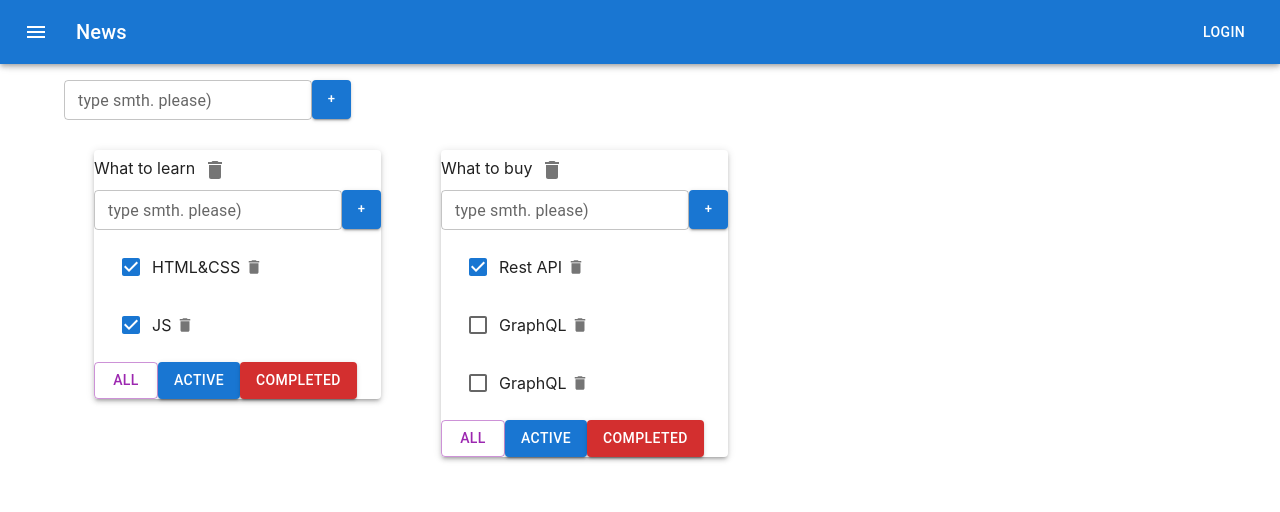
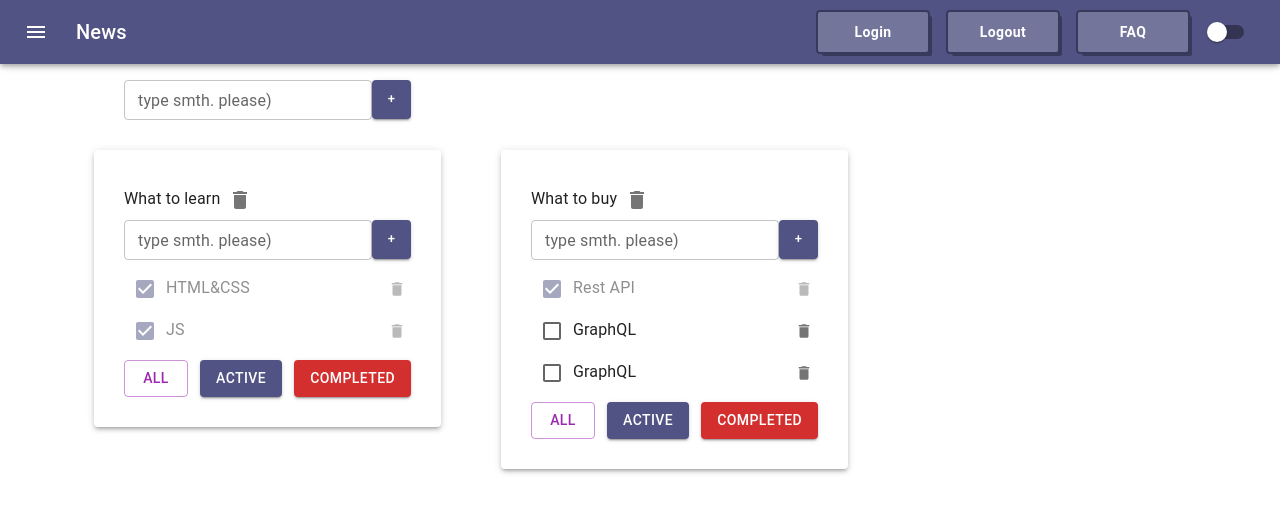
Before and after one commit to SanyaSkl/1-todolist, a React (Create React App) app: page / in a window 1280 px wide. Shown: the top 512 px of the page. Built offline with nearby package versions, Linux system fonts and the light colour scheme.

Commit message:
lesson todoList 7.2 materialUi

```diff
--- a/package.json
+++ b/package.json
@@ -7,6 +7,7 @@
     "@emotion/styled": "^11.13.0",
     "@mui/icons-material": "^6.1.5",
     "@mui/material": "^6.1.5",
+    "@mui/styled-engine-sc": "^6.1.5",
     "@testing-library/jest-dom": "^5.16.5",
     "@testing-library/react": "^13.4.0",
     "@testing-library/user-event": "^13.5.0",
@@ -18,6 +19,7 @@
     "react": "^18.2.0",
     "react-dom": "^18.2.0",
     "react-scripts": "5.0.1",
+    "styled-components": "^6.1.13",
     "typescript": "^4.8.4",
     "uuid": "^9.0.1",
     "web-vitals": "^2.1.4"
--- a/src/App.tsx
+++ b/src/App.tsx
@@ -7,6 +7,8 @@ import ButtonAppBar from "./ButtonAppBar";
 import Container from '@mui/material/Container'
 import Grid from '@mui/material/Grid2';
 import Paper from '@mui/material/Paper'
+import {createTheme, ThemeProvider} from '@mui/material/styles';
+import {CssBaseline} from "@mui/material";
 
 export type TaskType = {
     id: string
@@ -25,6 +27,7 @@ type TodolistType = {
 export type TasksStateType = {
     [key: string]: TaskType[]
 }
+type ThemeMode = 'dark' | 'light'
 
 function App() {
 
@@ -102,12 +105,27 @@ function App() {
         setTodoLists(todoLists.map(el => el.id === todolistId ? {...el, title} : el))
     }
 
+    const [themeMode, setThemeMode] = useState<ThemeMode>('light')
+    const theme = createTheme({
+        palette: {
+            mode: themeMode === 'light' ? 'light' : 'dark',
+            primary: {
+                main: '#505383',
+            },
+        },
+    });
+
+    const changeModeHandler = () => {
+        setThemeMode(themeMode === 'light' ? 'dark' : 'light')
+    }
+
     return (
         <div className="App">
+            <ThemeProvider theme={theme}>
                 <Container fixed>
-                <ButtonAppBar/>
+                    <ButtonAppBar onChange={changeModeHandler}/>
 
-                <Grid container>
+                    <Grid container sx={{ml: '60px'}}>
                         <AddItemForm addItem={addTodolist}/>
                     </Grid>
 
@@ -127,7 +145,7 @@ function App() {
 
                             return (
                                 <Grid sx={{p: '30px'}}>
-                                <Paper elevation={3}>
+                                    <Paper elevation={3} sx={{p: '30px'}}>
                                         <Todolist
                                             key={tl.id}
                                             todolistId={tl.id}
@@ -147,8 +165,9 @@ function App() {
                             )
                         })}
                     </Grid>
-
                 </Container>
+                <CssBaseline/>
+            </ThemeProvider>
         </div>
     );
 }
--- a/src/ButtonAppBar.tsx
+++ b/src/ButtonAppBar.tsx
@@ -3,13 +3,20 @@ import AppBar from '@mui/material/AppBar';
 import Box from '@mui/material/Box';
 import Toolbar from '@mui/material/Toolbar';
 import Typography from '@mui/material/Typography';
-import Button from '@mui/material/Button';
 import IconButton from '@mui/material/IconButton';
 import MenuIcon from '@mui/icons-material/Menu';
+import {MenuButton} from "./MenuButton";
+import {useTheme} from "@mui/material";
+import Switch from "@mui/material/Switch";
 
-export default function ButtonAppBar() {
+type Props = {
+    onChange: () => void
+}
+
+export default function ButtonAppBar({onChange}: Props) {
+    const theme = useTheme()
     return (
-        <Box sx={{ flexGrow: 1, paddingBottom:'80px'}}>
+        <Box sx={{flexGrow: 1, paddingBottom: '80px'}}>
             <AppBar position="fixed">
                 <Toolbar>
                     <IconButton
@@ -17,14 +24,20 @@ export default function ButtonAppBar() {
                         edge="start"
                         color="inherit"
                         aria-label="menu"
-                        sx={{ mr: 2 }}
+                        sx={{mr: 2}}
                     >
-                        <MenuIcon />
+                        <MenuIcon/>
                     </IconButton>
-                    <Typography variant="h6" component="div" sx={{ flexGrow: 1 }}>
+                    <Typography variant="h6" component="div" sx={{flexGrow: 1}}>
                         News
                     </Typography>
-                    <Button color="inherit">Login</Button>
+                    <MenuButton color="inherit" background={theme.palette.primary.light}>Login</MenuButton>
+                    <MenuButton color="inherit">Logout</MenuButton>
+                    <MenuButton color="inherit">FAQ</MenuButton>
+                    <Switch
+                        color={'default'}
+                        onChange={onChange}
+                    />
                 </Toolbar>
             </AppBar>
         </Box>
--- /dev/null
+++ b/src/MenuButton.tsx
@@ -0,0 +1,18 @@
+import {styled} from '@mui/material/styles'
+import Button from '@mui/material/Button'
+
+type MenuButtonProps = {
+    background?: string
+}
+
+export const MenuButton = styled(Button)<MenuButtonProps>(({background, theme}) => ({
+    minWidth: '110px',
+    fontWeight: 'bold',
+    boxShadow: `0 0 0 2px ${theme.palette.primary.dark}, 4px 4px 0 0 ${theme.palette.primary.dark}`,
+    borderRadius: '2px',
+    textTransform: 'capitalize',
+    margin: '0 10px',
+    padding: '8px 24px',
+    color: theme.palette.primary.contrastText,
+    background: background || theme.palette.primary.light
+}))
--- a/src/TodoList.tsx
+++ b/src/TodoList.tsx
@@ -1,6 +1,5 @@
 import {FilterValuesType, TaskType} from "./App";
 import {ChangeEvent} from "react";
-//import {Button} from "./Button";
 import Button from '@mui/material/Button';
 import IconButton from '@mui/material/IconButton';
 import DeleteIcon from '@mui/icons-material/Delete';
@@ -9,6 +8,8 @@ import {AddItemForm} from "./AddItemForm";
 import {EditableSpan} from "./EditableSpan";
 import List from '@mui/material/List';
 import ListItem from '@mui/material/ListItem';
+import Box from "@mui/material/Box";
+import {filterButtonContainerSx, getListItemSx} from "./Todolist.styles";
 
 
 type PropsType = {
@@ -49,15 +50,15 @@ export const Todolist = (props: PropsType) => {
         removeTodolist(todolistId)
     }
 
-	const addTaskHandler=(title: string)=> {
+    const addTaskHandler = (title: string) => {
         addTask(title, todolistId)
     }
 
-	const changeTodolistTitleHandler = (newTitle:string) => {
+    const changeTodolistTitleHandler = (newTitle: string) => {
         changeTodolistTitle(todolistId, newTitle)
     }
 
-	const changeTaskTitleHandler = (taskId: string,newTitle:string) => {
+    const changeTaskTitleHandler = (taskId: string, newTitle: string) => {
         changeTaskTitle(todolistId, taskId, newTitle)
     }
 
@@ -66,14 +67,11 @@ export const Todolist = (props: PropsType) => {
             <div className={"todolist-title-container"}>
 
                 <EditableSpan oldTitle={title} changeItem={changeTodolistTitleHandler}/>
-
-				{/*<h3>{title}</h3>*/}
                 <IconButton aria-label="delete" onClick={removeTodolistHandler}>
-					<DeleteIcon />
+                    <DeleteIcon/>
                 </IconButton>
-				{/*<Button title={'x'} onClick={removeTodolistHandler}/>*/}
             </div>
-			<AddItemForm addItem={addTaskHandler} />
+            <AddItemForm addItem={addTaskHandler}/>
             {
                 tasks.length === 0
                     ? <p>Тасок нет</p>
@@ -89,45 +87,39 @@ export const Todolist = (props: PropsType) => {
                                 changeTaskStatus(task.id, newStatusValue, todolistId)
                             }
 
-							// const changeTaskTitleHandler = (newTitle:string) => {
-							// 	changeTaskTitle(todolistId, task.id, newTitle)
-							// }
-
-							return <ListItem key={task.id} className={task.isDone ? 'is-done' : ''}>
+                            return (
+                                <ListItem
+                                    key={task.id}
+                                    sx={getListItemSx(task.isDone)}
+                                >
+                                    <div>
                                         <Checkbox checked={task.isDone} onChange={changeTaskStatusHandler}/>
-								{/*<input type="checkbox" checked={task.isDone} onChange={changeTaskStatusHandler}/>*/}
-
-								<EditableSpan oldTitle={task.title} changeItem={(newTitle)=>changeTaskTitleHandler(task.id, newTitle)}/>
-
+                                        <EditableSpan oldTitle={task.title}
+                                                      changeItem={(newTitle) => changeTaskTitleHandler(task.id, newTitle)}/>
+                                    </div>
                                     <IconButton aria-label="delete" size="small" onClick={removeTaskHandler}>
-									<DeleteIcon fontSize="inherit" />
+                                        <DeleteIcon fontSize="inherit"/>
                                     </IconButton>
-
-								{/*<Button onClick={removeTaskHandler} title={'x'}/>*/}
                                 </ListItem>
+                            )
                         })}
                     </List>
             }
             <div>
-				<Button variant={ filter === "all" ? "outlined" : "contained"} color="secondary"
+                <Box sx={filterButtonContainerSx}>
+                    <Button variant={filter === "all" ? "outlined" : "contained"} color="secondary"
                             onClick={() => changeFilterTasksHandler('all')}>
                         All
                     </Button>
-				<Button variant={ filter === "active" ? "outlined" : "contained"} color="primary"
+                    <Button variant={filter === "active" ? "outlined" : "contained"} color="primary"
                             onClick={() => changeFilterTasksHandler('active')}>
                         Active
                     </Button>
-				<Button variant={ filter === "completed" ? "outlined" : "contained"} color="error"
+                    <Button variant={filter === "completed" ? "outlined" : "contained"} color="error"
                             onClick={() => changeFilterTasksHandler('completed')}>
                         Completed
                     </Button>
-
-				{/*<Button className={filter === 'all' ? 'active-filter' : ''} title={'All'}*/}
-				{/*        onClick={() => changeFilterTasksHandler('all')}/>*/}
-				{/*<Button className={filter === 'active' ? 'active-filter' : ''} title={'Active'}*/}
-				{/*        onClick={() => changeFilterTasksHandler('active')}/>*/}
-				{/*<Button className={filter === 'completed' ? 'active-filter' : ''} title={'Completed'}*/}
-				{/*        onClick={() => changeFilterTasksHandler('completed')}/>*/}
+                </Box>
             </div>
         </div>
     )
--- /dev/null
+++ b/src/Todolist.styles.ts
@@ -0,0 +1,12 @@
+import {SxProps} from '@mui/material'
+
+export const filterButtonContainerSx: SxProps = {
+    display: "flex",
+    justifyContent: "space-between"
+}
+
+export const getListItemSx = (isDone: boolean): SxProps => ({
+    p: 0,
+    justifyContent: "space-between",
+    opacity: isDone ? 0.5 : 1
+})
```
Also changed, not shown: src/AddItemForm.tsx (+1 -9 lines), 1 other file (tests, documents, lock files or other folders). Lines whose indentation alone changed are shown as unchanged.
